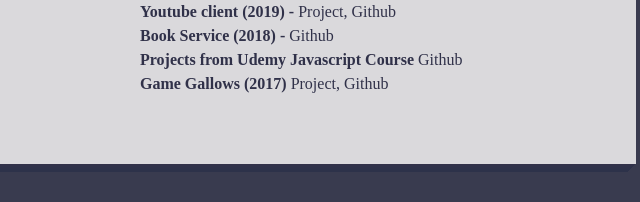
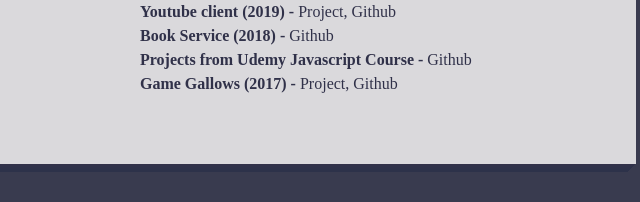
Before and after one commit to jarolika30/rsschool-2019Q1-cv, a plain HTML site: page index.html in a window 1280 px wide. Shown: the part 844-1046 px from the top of the page, 531-1171 px from the left. Drawn offline with Linux system fonts and the light colour scheme.

Commit message:
fix mistype

```diff
--- a/index.html
+++ b/index.html
@@ -125,10 +125,10 @@
                   <span>Book Service (2018) - </span>
                   <a class="inline" href="https://github.com/jarolika30/startMatterTask">Github</a><br/>
 
-                  <span>Projects from Udemy Javascript Course</span>
+                  <span>Projects from Udemy Javascript Course - </span>
                   <a class="inline" href="https://github.com/jarolika30/udemyKurs">Github</a><br/>
 
-                  <span>Game Gallows (2017)</span>
+                  <span>Game Gallows (2017) - </span>
                   <a class="inline" href="https://determined-mahavira-4343b5.netlify.com/">Project,</a>
                   <a class="inline" href="https://github.com/jarolika30/udemyKurs/tree/master/gameGallows">Github</a>
                 </p>
```
